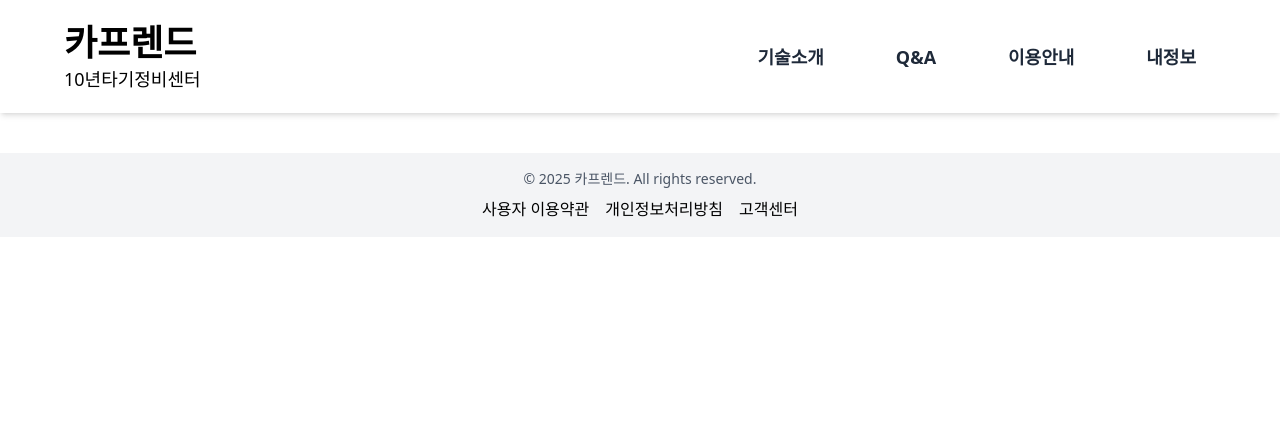
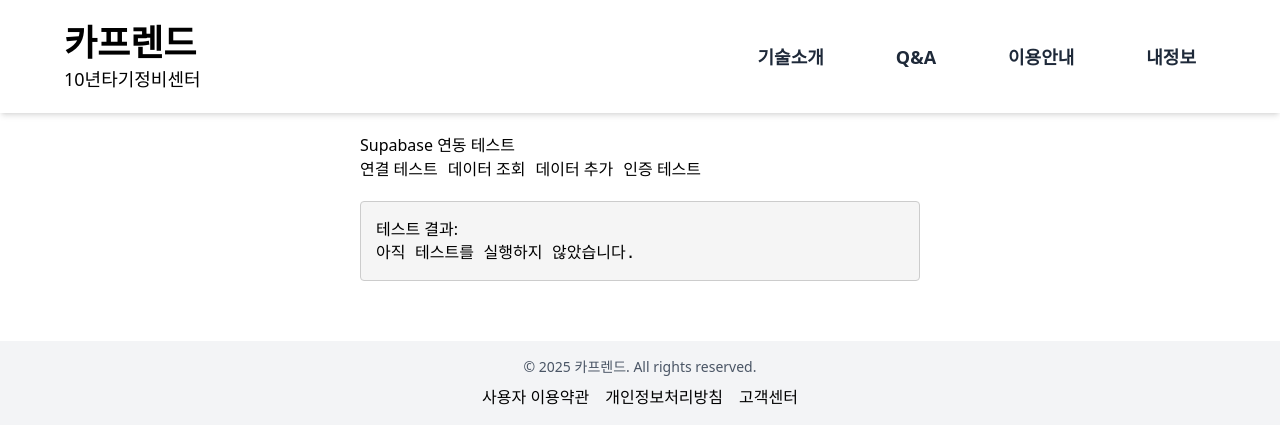
Before and after one commit to wo00on/carfriend_test, a React (Vite) app: page /test in a window 1280 px wide. Shown: the top 444 px of the page. Built offline with nearby package versions, Linux system fonts and the light colour scheme.

Commit message:
feat: test supabase연동

```diff
--- a/package.json
+++ b/package.json
@@ -10,6 +10,7 @@
     "preview": "vite preview"
   },
   "dependencies": {
+    "@supabase/supabase-js": "^2.49.4",
     "@tailwindcss/vite": "^4.0.9",
     "framer-motion": "^12.5.0",
     "react": "^19.0.0",
--- a/src/App.jsx
+++ b/src/App.jsx
@@ -5,6 +5,7 @@ import Footer from "./components/Footer";
 import TechnologyPage from "./pages/TechnologyPage";
 import QnAPage from "./pages/QnAPage";
 import Main from "./pages/Main";
+import SupabaseTest from "./components/SupabseTest.jsx";
 
 const App = () => {
   return (
@@ -15,7 +16,9 @@ const App = () => {
         <Route path="/technology" element={<TechnologyPage />} />
         <Route path="/qna" element={<QnAPage />} />
         <Route path="/" element={<Main />} />
-      {/*  */}
+        <Route path="/test" element={<SupabaseTest />} />
+
+          {/*  */}
       </Routes>
       <Footer />
     </Router>
--- /dev/null
+++ b/src/components/SupabseTest.jsx
@@ -0,0 +1,134 @@
+// SupabaseTest.js
+import React, { useState } from 'react';
+import { supabase } from '../lib/SupabaseClient.js'; // supabase 클라이언트 경로
+
+function SupabaseTest() {
+    const [result, setResult] = useState('');
+    const [isLoading, setIsLoading] = useState(false);
+
+    // 연결 테스트
+    const testConnection = async () => {
+        setIsLoading(true);
+        setResult('테스트 중...');
+
+        try {
+            const { data, error } = await supabase.rpc('now');
+
+            if (error) {
+                setResult(`연결 오류: ${error.message}`);
+                return;
+            }
+
+            setResult(`연결 성공! 서버 시간: ${data}`);
+        } catch (err) {
+            setResult(`예상치 못한 오류 발생: ${err.message}`);
+        } finally {
+            setIsLoading(false);
+        }
+    };
+
+    // 데이터 조회 테스트
+    const testFetchData = async () => {
+        setIsLoading(true);
+        setResult('데이터 조회 중...');
+
+        try {
+            // 'your_table'을 실제 테이블 이름으로 변경하세요
+            const { data, error } = await supabase
+                .from('your_table')
+                .select('*')
+                .limit(5);
+
+            if (error) {
+                setResult(`데이터 조회 오류: ${error.message}`);
+                return;
+            }
+
+            setResult(`조회된 데이터: ${JSON.stringify(data, null, 2)}`);
+        } catch (err) {
+            setResult(`예상치 못한 오류 발생: ${err.message}`);
+        } finally {
+            setIsLoading(false);
+        }
+    };
+
+    // 데이터 추가 테스트
+    const testInsertData = async () => {
+        setIsLoading(true);
+        setResult('데이터 추가 중...');
+
+        try {
+            // 테스트용 데이터 객체 (테이블 컬럼에 맞게 수정)
+            const testData = {
+                name: '테스트 데이터',
+                created_at: new Date().toISOString()
+            };
+
+            const { data, error } = await supabase
+                .from('your_table')
+                .insert(testData)
+                .select();
+
+            if (error) {
+                setResult(`데이터 추가 오류: ${error.message}`);
+                return;
+            }
+
+            setResult(`추가된 데이터: ${JSON.stringify(data, null, 2)}`);
+        } catch (err) {
+            setResult(`예상치 못한 오류 발생: ${err.message}`);
+        } finally {
+            setIsLoading(false);
+        }
+    };
+
+    // 인증 테스트 (선택적)
+    const testAuth = async () => {
+        setIsLoading(true);
+        setResult('로그인 테스트 중...');
+
+        try {
+            // 테스트용 계정 정보 (실제 테스트 계정으로 변경 필요)
+            const email = 'test@example.com';
+            const password = 'test_password';
+
+            const { data, error } = await supabase.auth.signInWithPassword({
+                email,
+                password
+            });
+
+            if (error) {
+                setResult(`로그인 오류: ${error.message}`);
+                return;
+            }
+
+            setResult(`로그인 성공! 사용자 ID: ${data.user.id}`);
+        } catch (err) {
+            setResult(`예상치 못한 오류 발생: ${err.message}`);
+        } finally {
+            setIsLoading(false);
+        }
+    };
+
+    return (
+        <div style={{ maxWidth: '600px', margin: '0 auto', padding: '20px' }}>
+            <h1>Supabase 연동 테스트</h1>
+
+            <div style={{ display: 'flex', gap: '10px', marginBottom: '20px' }}>
+                <button onClick={testConnection} disabled={isLoading}>연결 테스트</button>
+                <button onClick={testFetchData} disabled={isLoading}>데이터 조회</button>
+                <button onClick={testInsertData} disabled={isLoading}>데이터 추가</button>
+                <button onClick={testAuth} disabled={isLoading}>인증 테스트</button>
+            </div>
+
+            <div style={{ border: '1px solid #ccc', padding: '15px', borderRadius: '4px', backgroundColor: '#f5f5f5' }}>
+                <h3>테스트 결과:</h3>
+                <pre style={{ whiteSpace: 'pre-wrap', wordBreak: 'break-word' }}>
+          {result || '아직 테스트를 실행하지 않았습니다.'}
+        </pre>
+            </div>
+        </div>
+    );
+}
+
+export default SupabaseTest;
--- /dev/null
+++ b/src/lib/SupabaseClient.js
@@ -0,0 +1,6 @@
+import { createClient } from '@supabase/supabase-js'
+
+const supabaseUrl = import.meta.env.VITE_SUPABASE_URL
+const supabaseAnonKey = import.meta.env.VITE_SUPABASE_ANON_KEY
+
+export const supabase = createClient(supabaseUrl, supabaseAnonKey)
```
Also changed, not shown: 2 other files (tests, documents, lock files or other folders).
